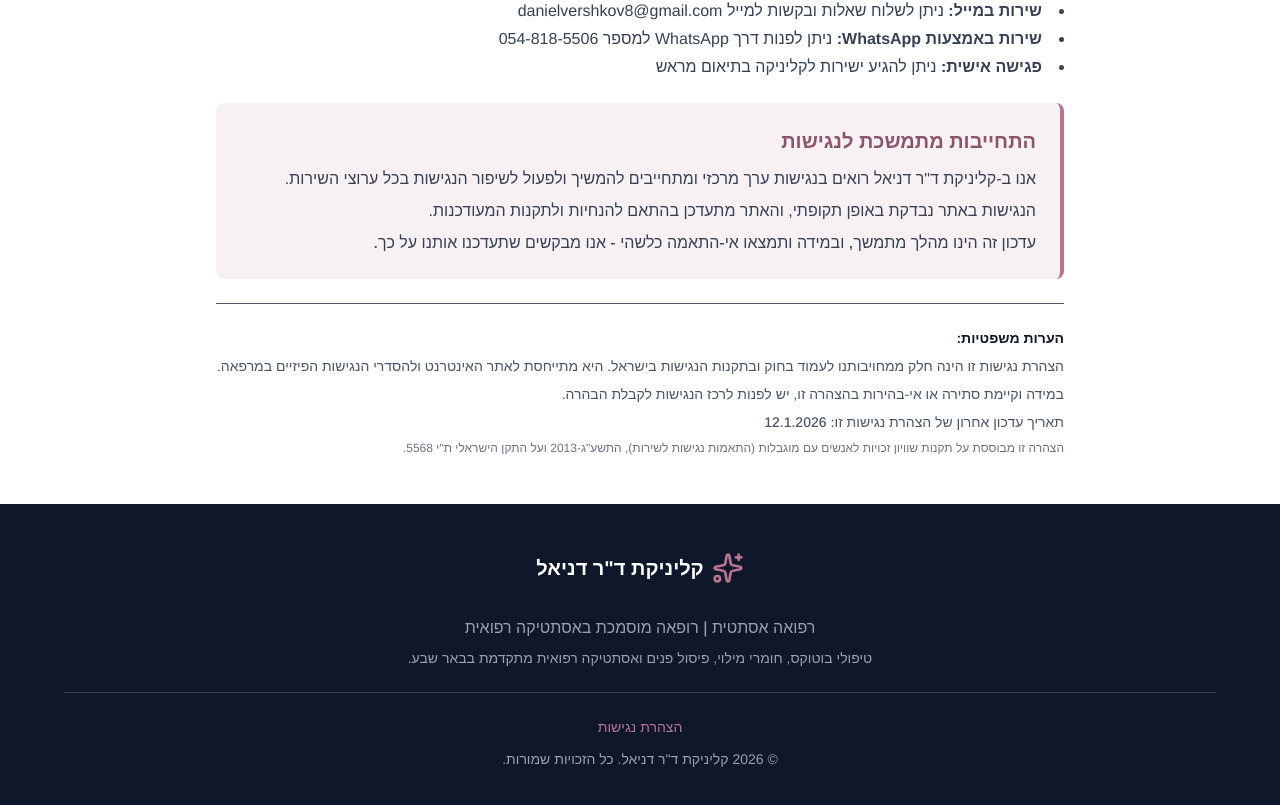
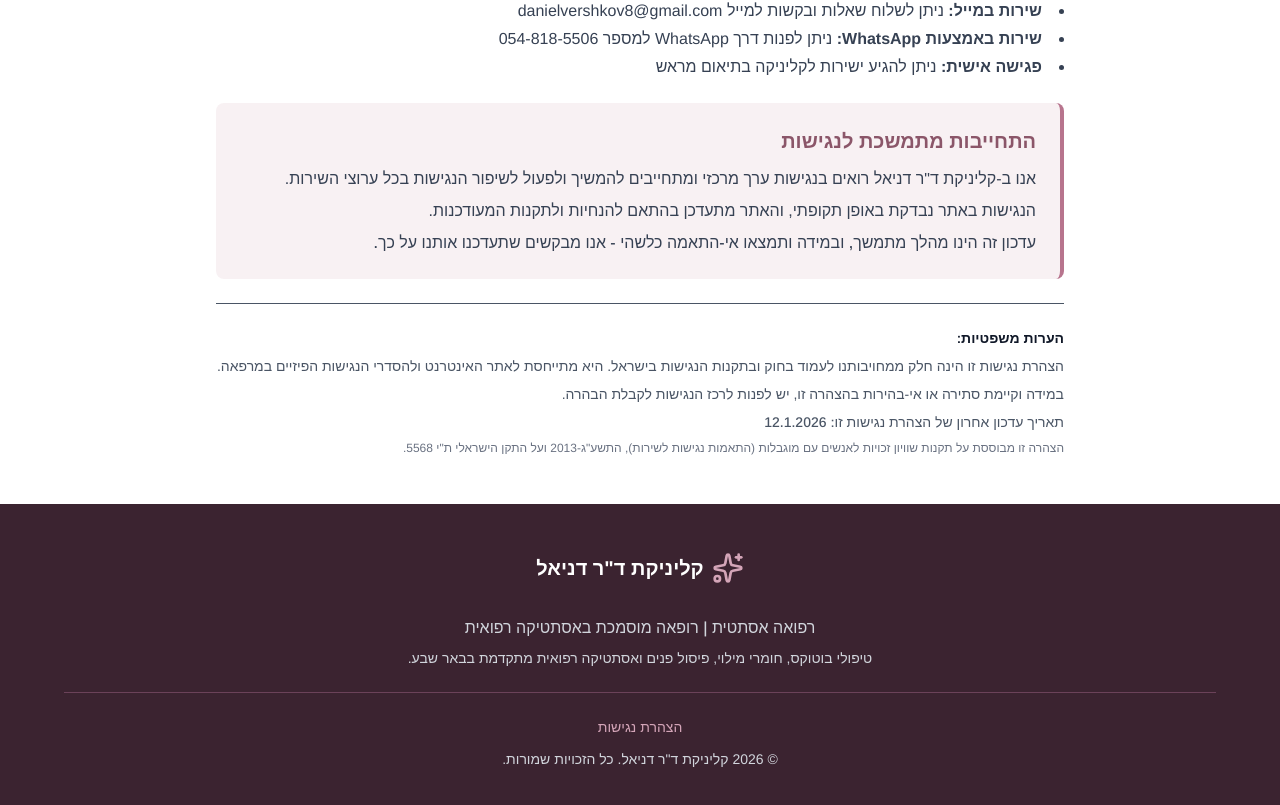
Before and after one commit to tomere13/DrDanielClinic, a Next.js app: page /accessibility in a window 1280 px wide. Shown: the part 3873-4678 px from the top of the page. Built offline with nearby package versions, Linux system fonts and the light colour scheme.

Commit message:
footer color and syntax heb

```diff
--- a/src/components/About.tsx
+++ b/src/components/About.tsx
@@ -52,7 +52,7 @@ export function About() {
           className="mb-12 text-center"
         >
           <p className="mx-auto mb-6 max-w-3xl text-lg leading-relaxed text-gray-700">
-            כרופא העוסק ברפואה אסתטית ובעל ניסיון נרחב בטיפולים קוסמטיים,
+            כרופאה העוסקת ברפואה אסתטית ובעלת ניסיון נרחב בטיפולים קוסמטיים,
             ד&quot;ר דניאל ורשקוב מביא עמו שילוב ייחודי של מומחיות רפואית, ראייה
             אומנותית ומחויבות לתוצאות במראה טבעי
           </p>
--- a/src/components/Footer.tsx
+++ b/src/components/Footer.tsx
@@ -5,15 +5,15 @@ export function Footer() {
   const currentYear = new Date().getFullYear();
 
   return (
-    <footer className="bg-slate-900 px-6 py-12 text-white" dir="rtl">
+    <footer className="bg-[#3b2330] px-6 py-12 text-white" dir="rtl">
       <div className="container mx-auto max-w-6xl">
         <div className="mb-8 flex items-center justify-center gap-2">
           {/* שימוש באייקון Sparkles במקום Scale */}
-          <Sparkles className="h-8 w-8 text-[#b7748d]" aria-hidden="true" />
+          <Sparkles className="h-8 w-8 text-[#d4a5b8]" aria-hidden="true" />
           <span className="text-xl font-bold">קליניקת ד&quot;ר דניאל</span>
         </div>
 
-        <div className="mb-6 text-center text-gray-400">
+        <div className="mb-6 text-center text-gray-300">
           <p className="mb-2 font-medium">
             רפואה אסתטית | רופאה מוסמכת באסתטיקה רפואית
           </p>
@@ -23,11 +23,11 @@ export function Footer() {
           </p>
         </div>
 
-        <div className="border-t border-gray-700 pt-6 text-center text-sm text-gray-400">
+        <div className="border-t border-[#6b4259] pt-6 text-center text-sm text-gray-300">
           <div className="mb-3">
             <Link
               href="/accessibility"
-              className="text-[#b7748d] hover:text-[#a0647a] hover:underline transition-colors"
+              className="text-[#d4a5b8] hover:text-[#e5c4d3] hover:underline transition-colors"
             >
               הצהרת נגישות
             </Link>
```
